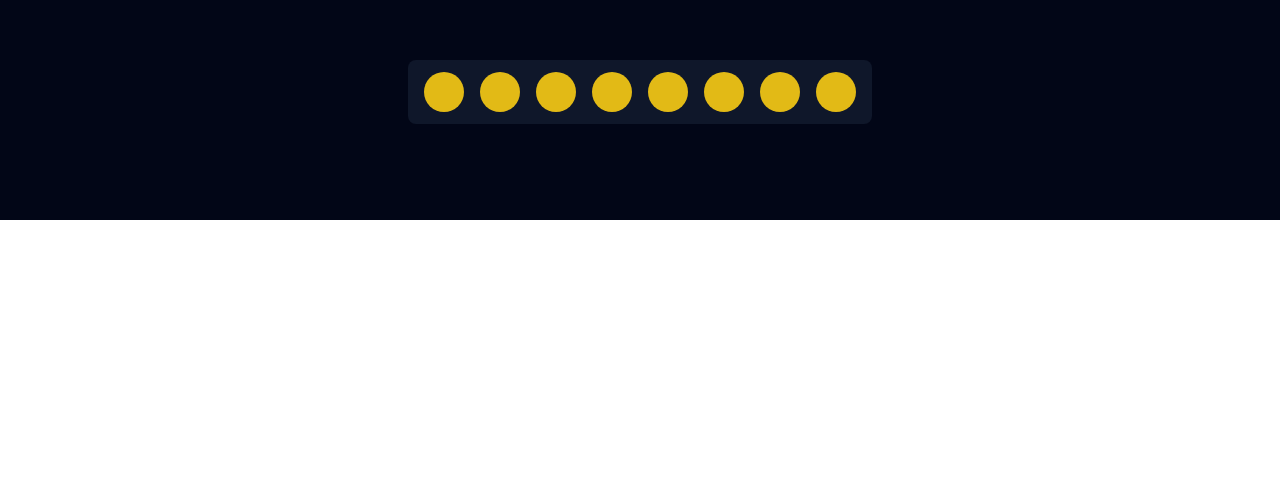
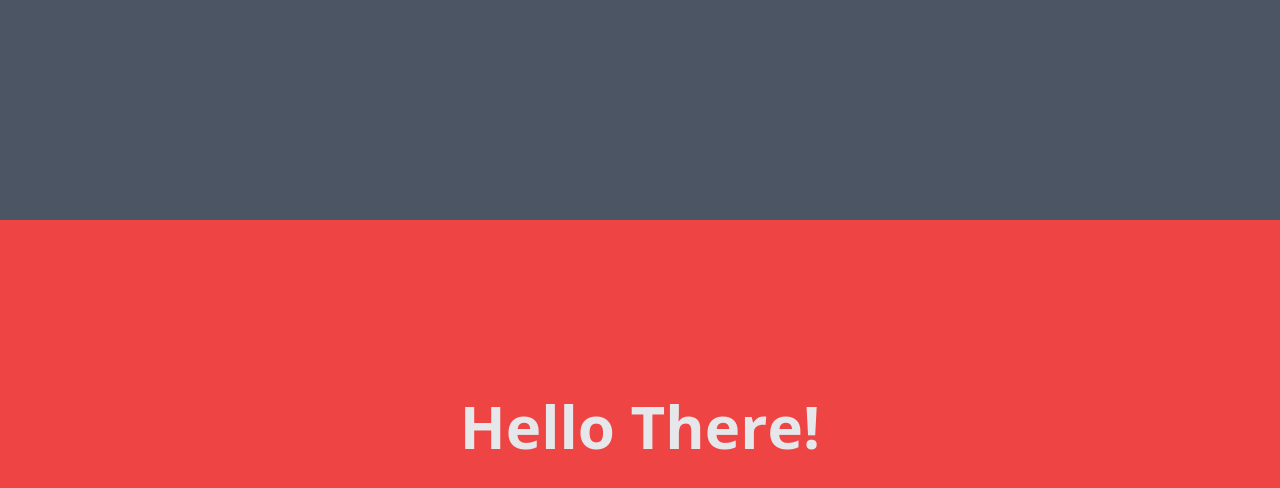
Before and after one commit to dimashilmawan/react-framer-motion, a React (Vite) app: page / in a window 1280 px wide. Shown: the part 580-1068 px from the top of the page. Before the commit the page ends 800 px from the top, so only its background shows below. Built offline with nearby package versions, Linux system fonts and the light colour scheme.

Commit message:
Create Text animation

```diff
--- a/src/App.jsx
+++ b/src/App.jsx
@@ -5,9 +5,10 @@ import Resizable from "./components/Resizable";
 import ResizableMyVersion from "./components/ResizableMyVersion";
 import Slider from "./components/Slider";
 import SpotLight from "./components/SpotLight";
+import TextAnimation from "./components/TextAnimation";
 import Todos from "./components/Todos";
 
 const App = () => {
-	return <MacOSDock />;
+	return <TextAnimation />;
 };
 export default App;
--- /dev/null
+++ b/src/components/TextAnimation.jsx
@@ -0,0 +1,41 @@
+import { motion, stagger, useInView } from "framer-motion";
+import { useRef } from "react";
+
+const DUMMY_TEXT = "Hello There!";
+
+const TextAnimation = () => {
+	return (
+		<div className="">
+			<section className="h-screen w-full bg-gray-600" />
+			<section className="h-screen bg-red-500 pt-44">
+				<motion.h1
+					whileInView={"show"}
+					initial={"hidden"}
+					viewport={{ once: true, amount: 0.8 }}
+					transition={{ staggerChildren: 0.1, delayChildren: 0.1 }}
+					className="text-center text-6xl font-semibold text-gray-200"
+				>
+					{DUMMY_TEXT.split("").map((letter, i) => (
+						<motion.span
+							className="inline-block"
+							variants={{
+								hidden: { opacity: 0, y: 0 },
+								show: {
+									opacity: 1,
+									y: [-0, -10, 10, 0],
+									transition: {
+										duration: 0.7,
+									},
+								},
+							}}
+							key={i}
+						>
+							{letter === " " ? "\u00A0" : letter}
+						</motion.span>
+					))}
+				</motion.h1>
+			</section>
+		</div>
+	);
+};
+export default TextAnimation;
--- a/src/components/Todos.jsx
+++ b/src/components/Todos.jsx
@@ -2,8 +2,32 @@ import { AnimatePresence, motion, MotionConfig } from "framer-motion";
 import { useState } from "react";
 import useMeasure from "react-use-measure";
 import { v4 as uuid } from "uuid";
+
+const DUMMY_TODOS = [
+	{
+		id: "a1",
+		value: "Do homework",
+	},
+	{
+		id: "a2",
+		value: "Exercise",
+	},
+	{
+		id: "a3",
+		value: "Buy food",
+	},
+	{
+		id: "a4",
+		value: "Coding",
+	},
+	{
+		id: "a5",
+		value: "Read Novel",
+	},
+];
+
 const Todos = () => {
-	const [todos, setTodos] = useState([]);
+	const [todos, setTodos] = useState(DUMMY_TODOS);
 	const [input, setInput] = useState("");
 
 	const [ref, { height }] = useMeasure();
@@ -59,7 +83,7 @@ const Todos = () => {
 									key={todo.id}
 									layout
 									initial={{
-										y: -25,
+										y: -50,
 										scale: 0.1,
 										opacity: 0,
 									}}
@@ -69,11 +93,15 @@ const Todos = () => {
 										opacity: 1,
 									}}
 									exit={{
-										y: -25,
+										y: -50,
 										scale: 0.1,
 										opacity: 0,
 									}}
-									transition={{ type: "spring" }}
+									transition={{
+										duration: 0.3,
+										type: "tween",
+										layout: { duration: 0.4 },
+									}}
 									onClick={() => removeTodoHandler(todo.id)}
 									className="flex items-center gap-3 rounded-lg bg-sky-500 p-3 font-semibold text-gray-200"
 								>
```
